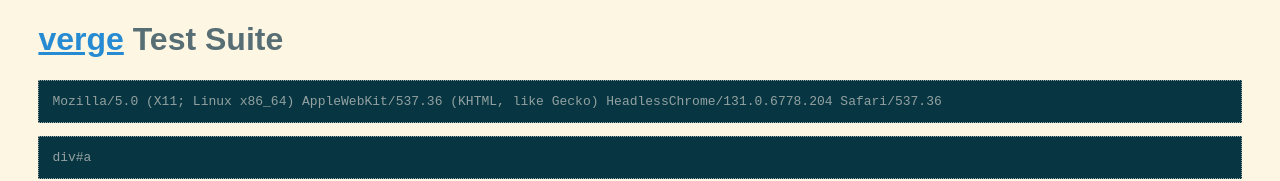
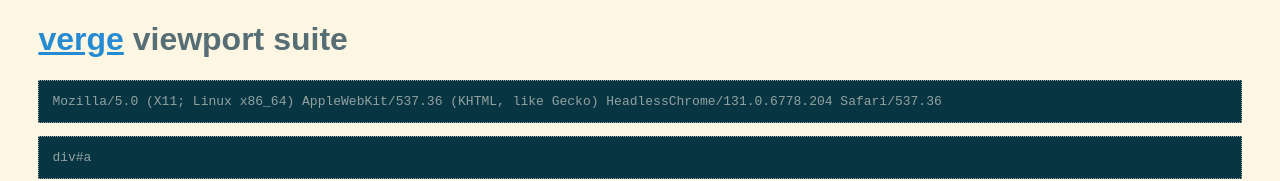
Before and after one commit to ryanve/verge, a website: page index.html in a window 1280 px wide. Shown: the top 181 px of the page. Drawn offline with Linux system fonts and the light colour scheme.

Commit message:
cool project page

```diff
--- a/test.html
+++ b/index.html
@@ -2,7 +2,7 @@
 <html lang="en-US">
 <head>
   <meta charset="utf-8">
-  <title>verge: test suite</title>
+  <title>verge viewport library test suite</title>
   <meta name=viewport content="width=device-width, initial-scale=1">
   <style>
     html { font-family:sans-serif; background:#fdf6e3; color:#586e75; font-size:1em }
@@ -22,7 +22,7 @@
 </head>
 <body>
   <div>
-    <h1><a href="http://github.com/ryanve/verge">verge</a> Test Suite</h1>
+    <h1><a href="http://github.com/ryanve/verge">verge</a> viewport suite</h1>
   </div>
 
   <pre id="ua"></pre>
```
